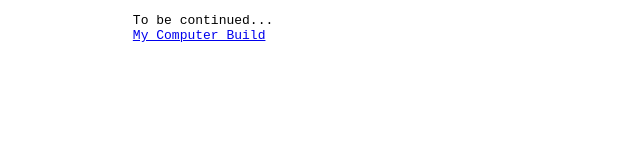
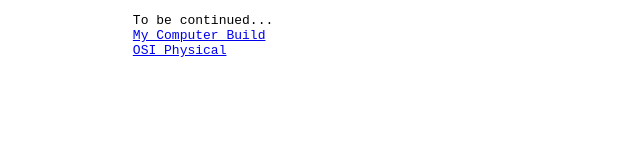
Before and after one commit to Bryan1998/Bryan1998.github.io, a plain HTML site: page index.html in a window 1280 px wide. Shown: the full height of the page, 0-640 px from the left. Drawn offline with Linux system fonts and the light colour scheme.

Commit message:
added all

```diff
--- a/index.html
+++ b/index.html
@@ -4,6 +4,7 @@
 		<pre>
 		To be continued...
 		<a href="build.html">My Computer Build</a>
+		<a href="osi_physical.html">OSI Physical</a>
 		</pre>
 	</body>
 </html>
```
